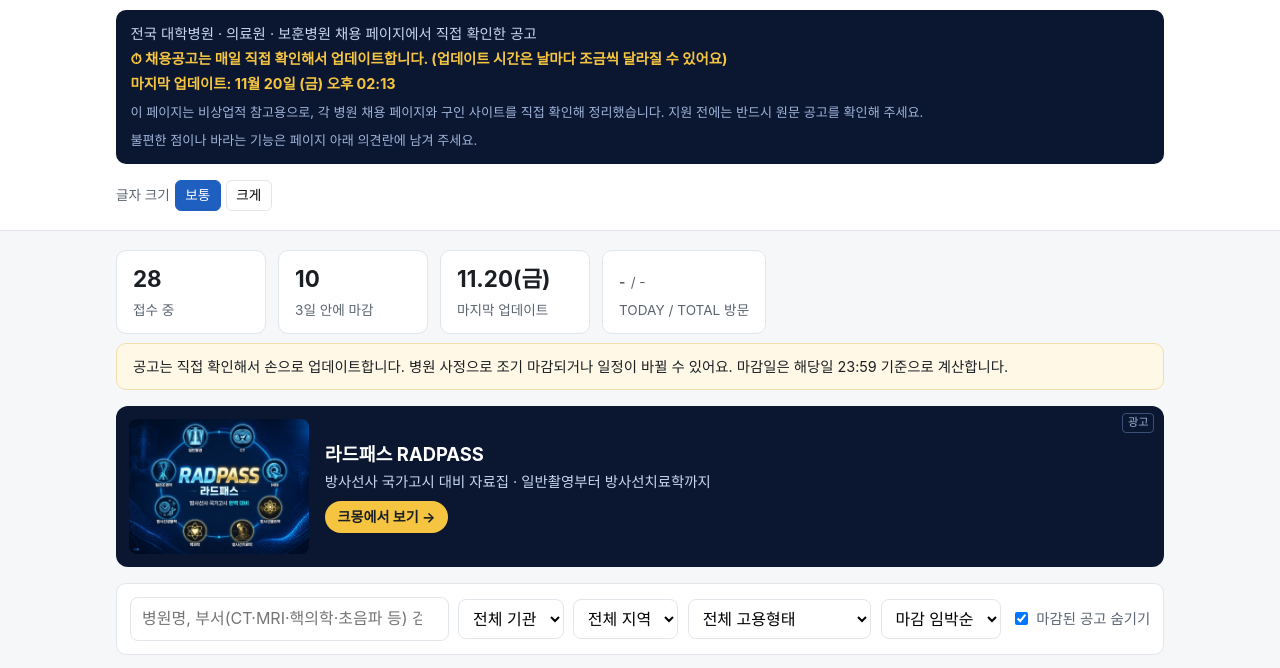
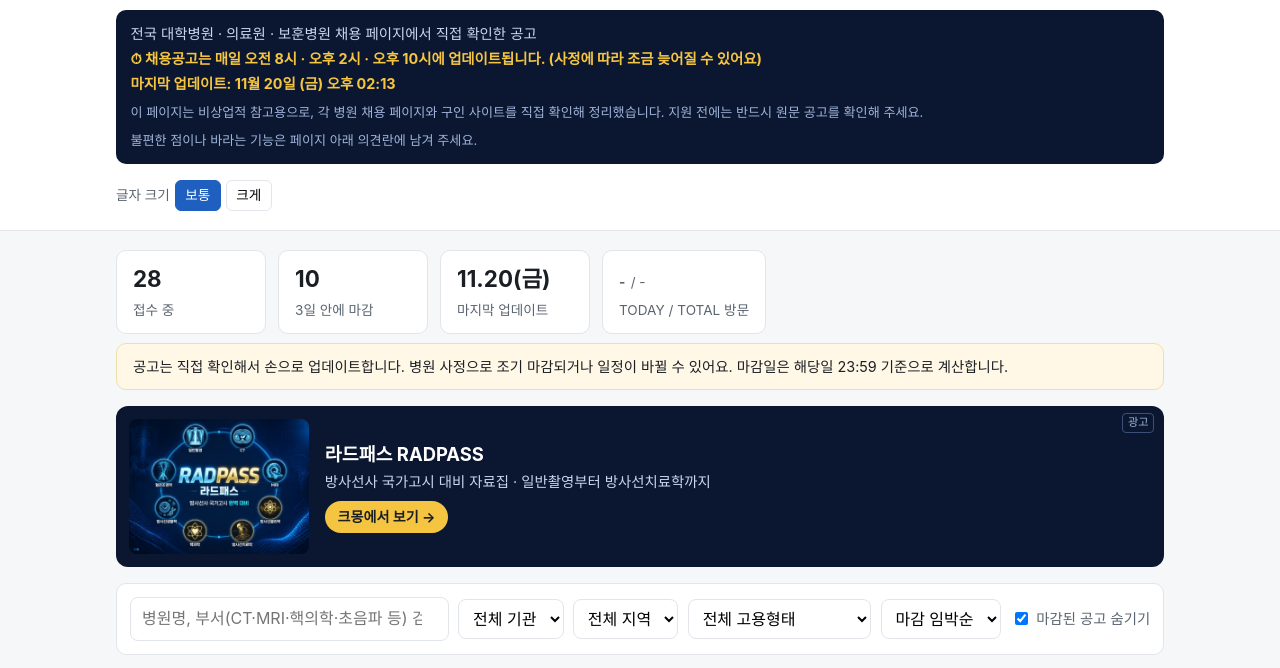
Before and after one commit to radpass-kr/radiographer-jobs, a plain HTML site: page index.html in a window 1280 px wide. Shown: the part 118-786 px from the top of the page. Drawn offline with Linux system fonts and the light colour scheme.

Commit message:
업데이트 시간 안내(08·14·22시) 반영
Co-Authored-By: Claude Opus 5.5 <noreply@anthropic.com>
Claude-Session: https://claude.ai/code/session_01ScGBJG17nMNnp5SRw4UyoC

```diff
--- a/index.html
+++ b/index.html
@@ -102,7 +102,7 @@
         <p class="intro">대학병원(상급종합·대학부속)과 의료원(지방의료원·국공립 의료원)의 방사선사 공고만 모았습니다. 1·2차 병원(의원·병원급·일반 종합병원) 공고는 넣지 않습니다. 지원 전에 반드시 원문 공고에서 자격요건과 마감일을 확인하세요.</p>
         <div class="updbox">
           <p class="src">전국 대학병원 · 의료원 · 보훈병원 채용 페이지에서 직접 확인한 공고</p>
-          <p class="hl">⏱ 채용공고는 매일 직접 확인해서 업데이트합니다. (업데이트 시간은 날마다 조금씩 달라질 수 있어요)</p>
+          <p class="hl">⏱ 채용공고는 매일 오전 8시 · 오후 2시 · 오후 10시에 업데이트됩니다. (사정에 따라 조금 늦어질 수 있어요)</p>
           <p class="hl">마지막 업데이트: <span id="updFull">-</span></p>
           <p class="sm">이 페이지는 비상업적 참고용으로, 각 병원 채용 페이지와 구인 사이트를 직접 확인해 정리했습니다. 지원 전에는 반드시 원문 공고를 확인해 주세요.</p>
           <p class="sm">불편한 점이나 바라는 기능은 페이지 아래 의견란에 남겨 주세요.</p>
```
